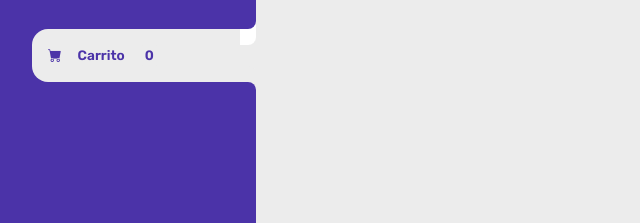
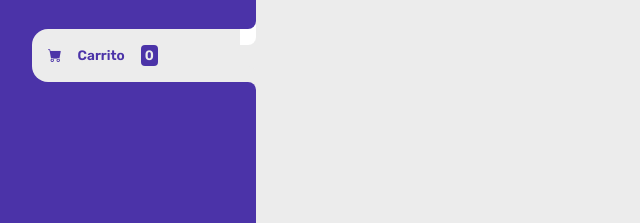
Before and after one commit to viteripro/Web-ecommerce, a plain HTML site: page carrito.html in a window 1280 px wide. Shown: the part 391-614 px from the top of the page, 0-640 px from the left. Drawn offline with nearby package versions, Linux system fonts and the light colour scheme.

Commit message:
Agregando estilos
Coloque el estilo actual para la pagina principal

```diff
--- a/css/style.css
+++ b/css/style.css
@@ -72,12 +72,13 @@ aside{
    font-weight: 600;
    padding: 1rem;
    font-size: .85rem;
+   width: 100%;
+
 }
 
 .boton-menu.active{
     background-color: var(--clr-white);
     color: var(--clr-main);
-    width: 100%;
     border-top-left-radius: 1rem;
     border-bottom-left-radius: 1rem;
     position: relative;
@@ -122,6 +123,16 @@ aside{
     color: var(--clr-main);
     padding: .15rem .25rem;
     border-radius: .25rem;
+}
+
+.boton-carrito.active .numerito{
+    background-color: var(--clr-main);
+    color: var(--clr-white);
+}
+
+.boton-carrito.active .numerito{
+    background-color: var(--clr-main);
+    color: var(--clr-white);
 }
 
 .texto-footer{
```
